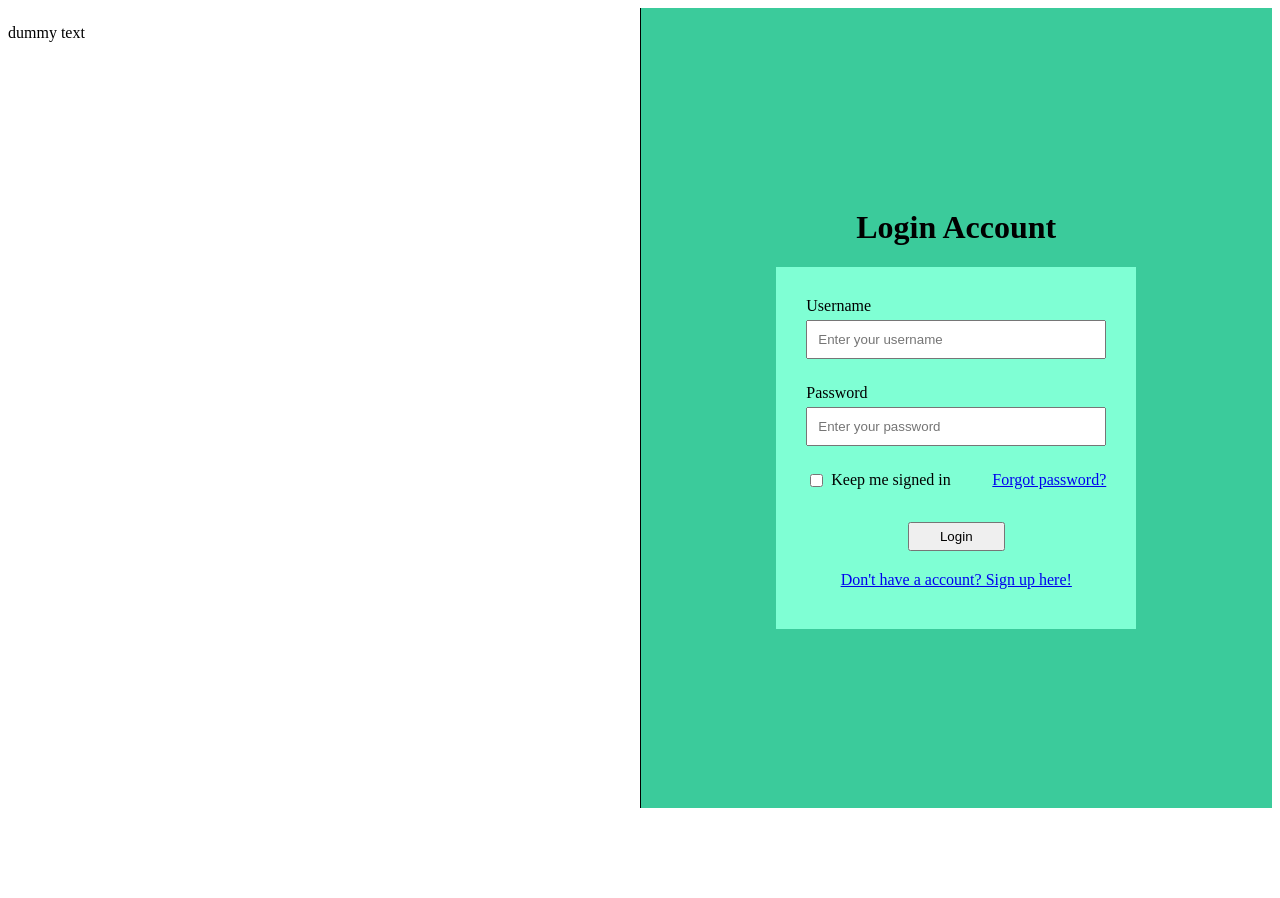
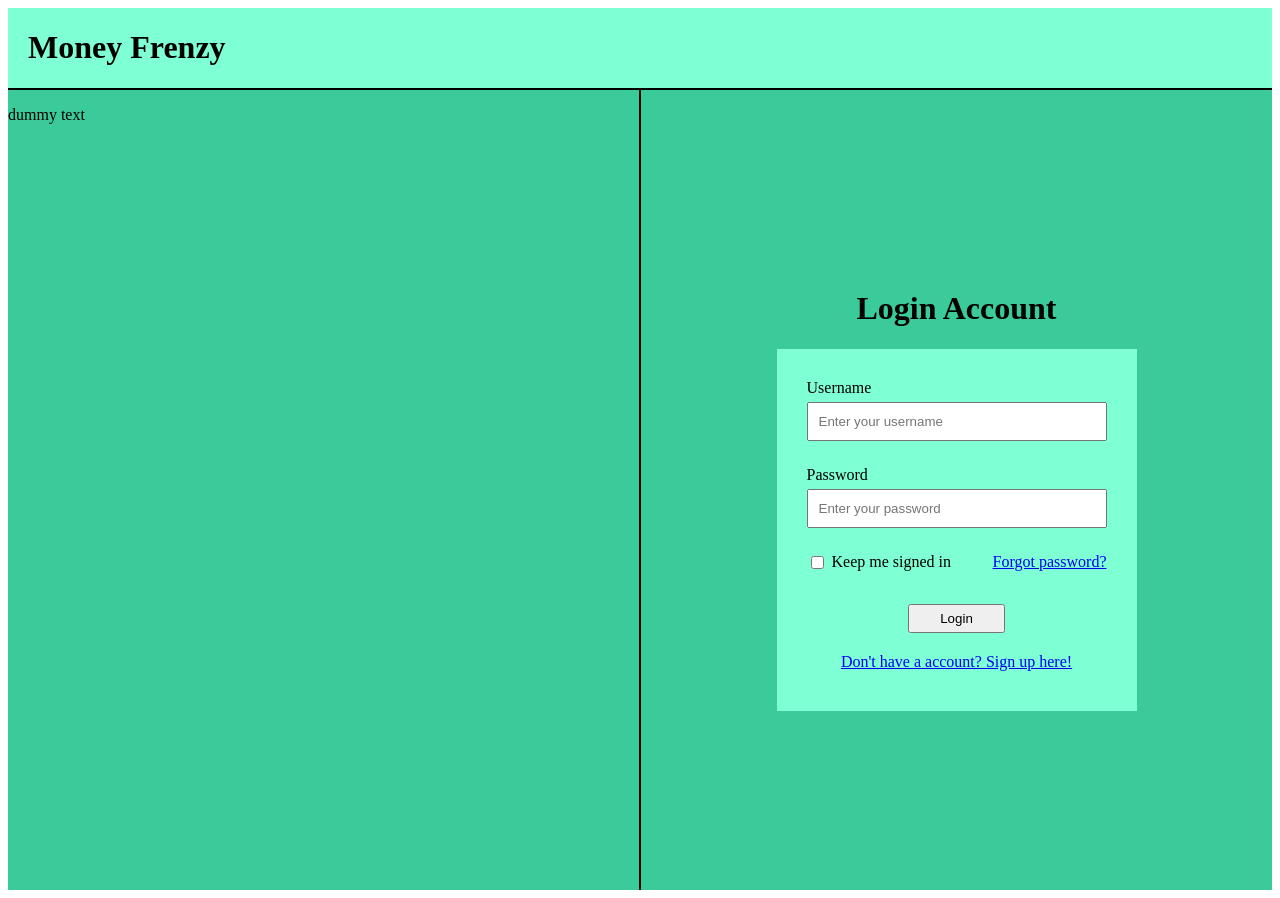
Before and after one commit to Jr3582/Clicker-Game, a website: page front/pages/landing.html in a window 1280 px wide. Before the commit the page ends 816 px from the top, so only its background shows below. Drawn offline with Linux system fonts and the light colour scheme.

Commit message:
title / navbar

```diff
--- a/front/components/navbar.html
+++ b/front/components/navbar.html
@@ -0,0 +1,3 @@
+<div class="nav-bar">
+    <h1>Money Frenzy</h1>
+</div>
--- a/front/css/global.css
+++ b/front/css/global.css
@@ -3,7 +3,8 @@
     justify-content: center;
 }
 .left-panel{
-    border-right: 1px solid black;
+    background-color: rgb(59, 203, 155);
+    border-right: 2px solid black;
     flex: 1;
 }
 .right-panel{
@@ -54,4 +55,18 @@ input {
 }
 .button-style {
     padding: 5px 30px;
+    animation: buttonAnimation;
+    margin-bottom: 20px;
 }
+.button-style:hover {
+    transform: scale(1.1);
+}
+.nav-bar {
+    display: flex;
+    background-color: aquamarine;
+    border-bottom: 2px solid black;
+    padding-left: 20px;
+}
+/* notes: */
+/* keyframes are defined with @keyframes and require 'from' and 'to' */
+/* they also only load when you start the page */
--- a/front/js/navbar.js
+++ b/front/js/navbar.js
@@ -0,0 +1,7 @@
+const navbar = document.getElementById("navbar");
+
+fetch("../components/navbar.html")
+.then(response => response.text())
+.then(html => {
+    navbar.innerHTML = html;
+})
--- a/front/pages/landing.html
+++ b/front/pages/landing.html
@@ -4,9 +4,13 @@
     <meta charset="UTF-8">
     <meta name="viewport" content="width=device-width, initial-scale=1.0">
     <link rel="stylesheet" href="../css/global.css">
+    <script src="../js/navbar.js" defer></script>
+    <script src="../js/animate.js" defer></script>
     <title>Document</title>
 </head>
 <body>
+    <div id="navbar">
+    </div>
     <div class="container">
         <div class="left-panel">
             <p>dummy text</p>
@@ -26,7 +30,7 @@
                     <a href="forgot_pass.html">Forgot password?</a> <!-- href placeholder -->
                 </div>
                 <div class="submit-button">
-                    <input type="submit" value="Login" class="button-style">
+                    <button class="button-style">Login</button>
                     <a href="sign_up.html">Don't have a account? Sign up here!</a>
                 </div>
             </form>
```
Also changed, not shown: front/pages/forgot_pass.html (+5 -1 lines), front/pages/sign_up.html (+4 -2 lines).
